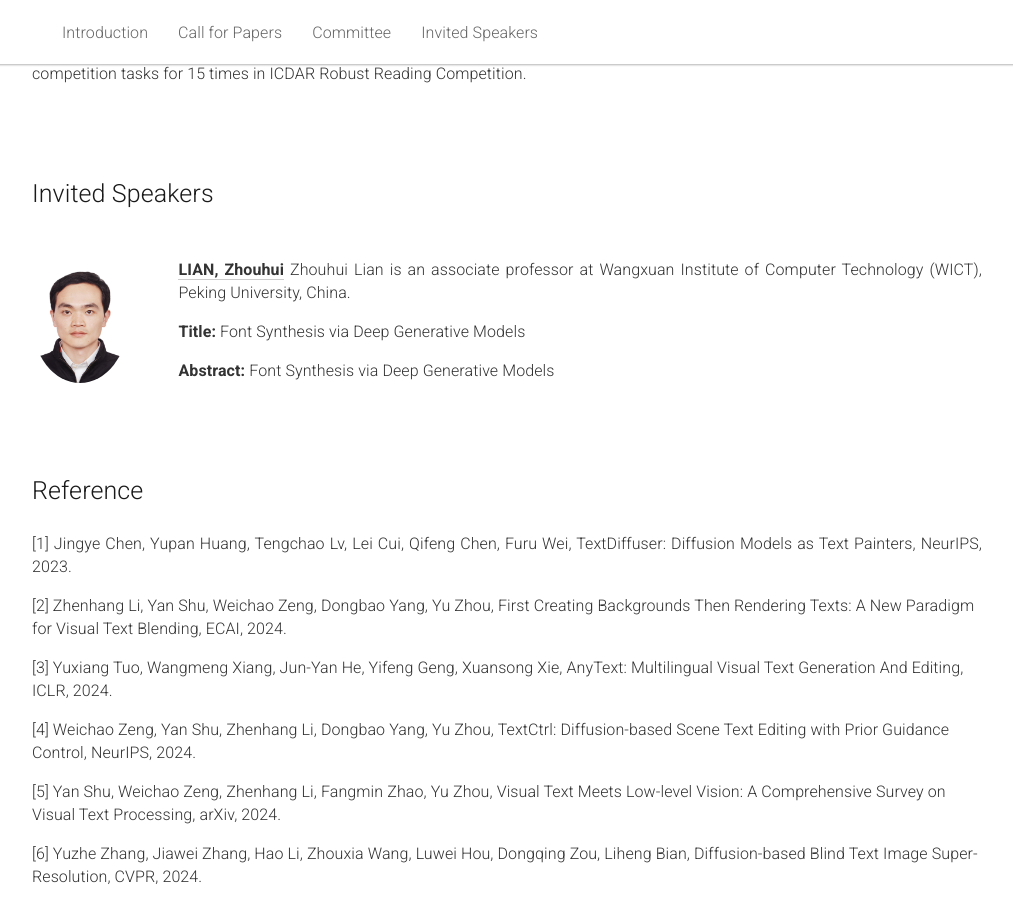
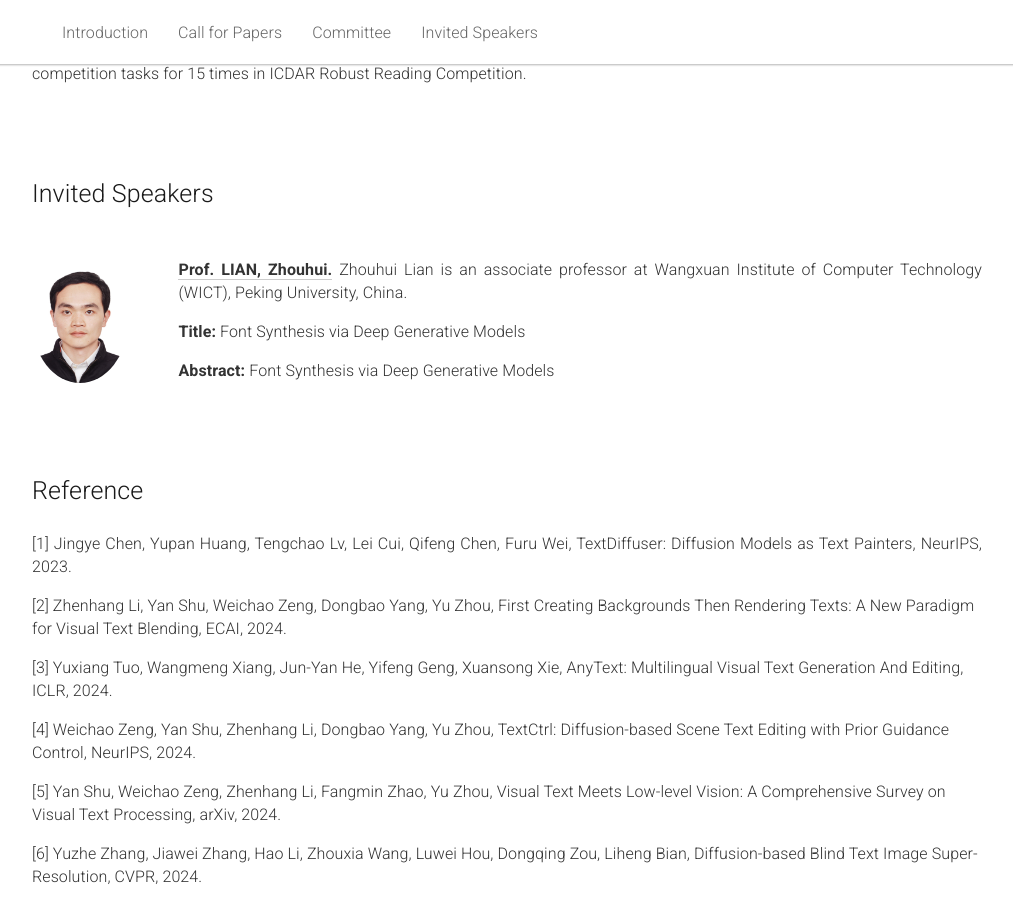
Before and after one commit to icdar-vtg-tip/icdar-vtg-tip.github.io, a Jekyll site: the page built from _pages/home.md, in a window 1280 px wide and 900 px high, scrolled down 4096 px. Shown: the whole window, without its empty margins (133-1146 px from the left). Built offline with Jekyll 4.4.1, drawn with Linux system fonts in a browser that asks for light colours.

Commit message:
Update home.md

```diff
--- a/_pages/home.md
+++ b/_pages/home.md
@@ -551,7 +551,7 @@ description: "Website for the Workshop on Visual Text Generation and Text Image
   <div class="col-md-12">
     <a href="https://www.icst.pku.edu.cn/zlian/"><img class="people-pic" style="float:left;margin-right:50px;" src="{{ "/static/img/people/lianzhouhui.jpg" | prepend:site.baseurl }}"></a>
     <p>
-      <b><a href="https://www.icst.pku.edu.cn/zlian/">LIAN, Zhouhui</a></b> Zhouhui Lian is an associate professor at Wangxuan Institute of Computer Technology (WICT), Peking University, China.
+      <b><a href="https://www.icst.pku.edu.cn/zlian/">Prof. LIAN, Zhouhui.</a></b> Zhouhui Lian is an associate professor at Wangxuan Institute of Computer Technology (WICT), Peking University, China.
     </p>
     <p>
       <b>Title: </b>Font Synthesis via Deep Generative Models
```
